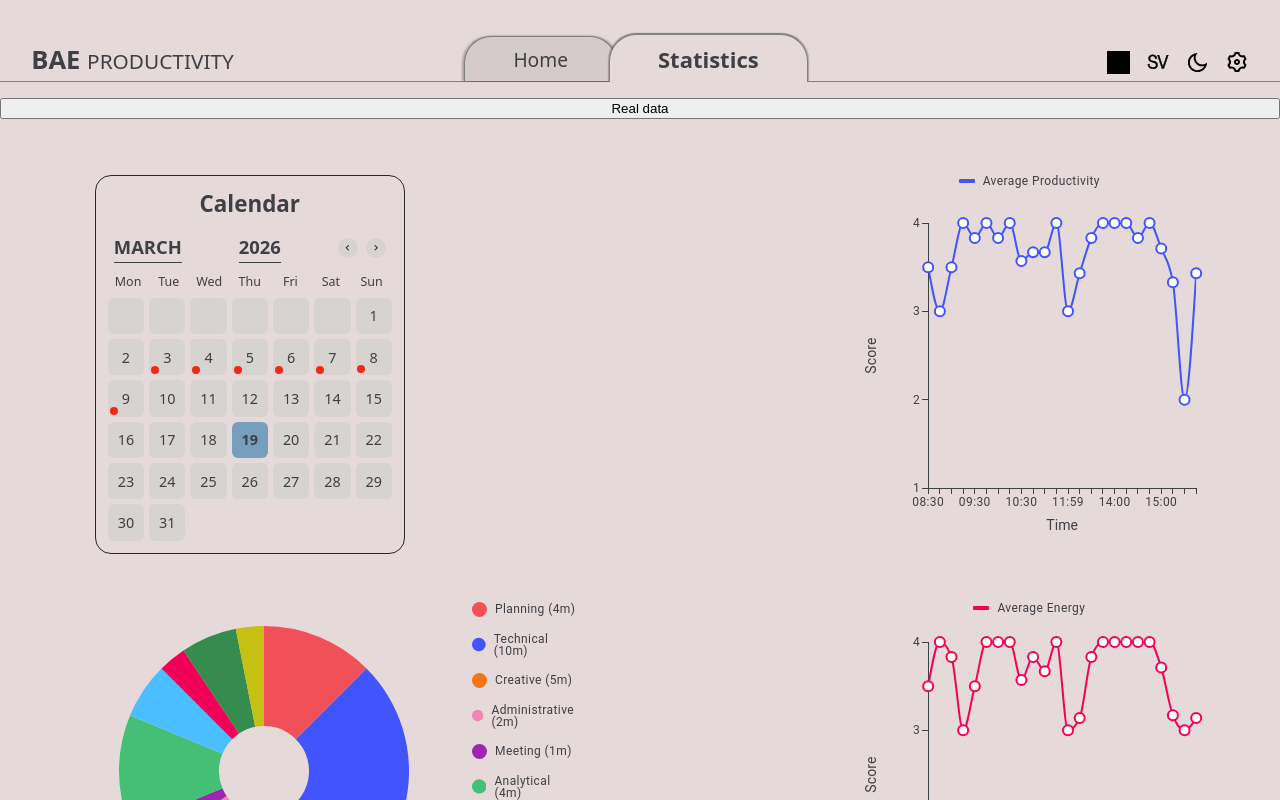
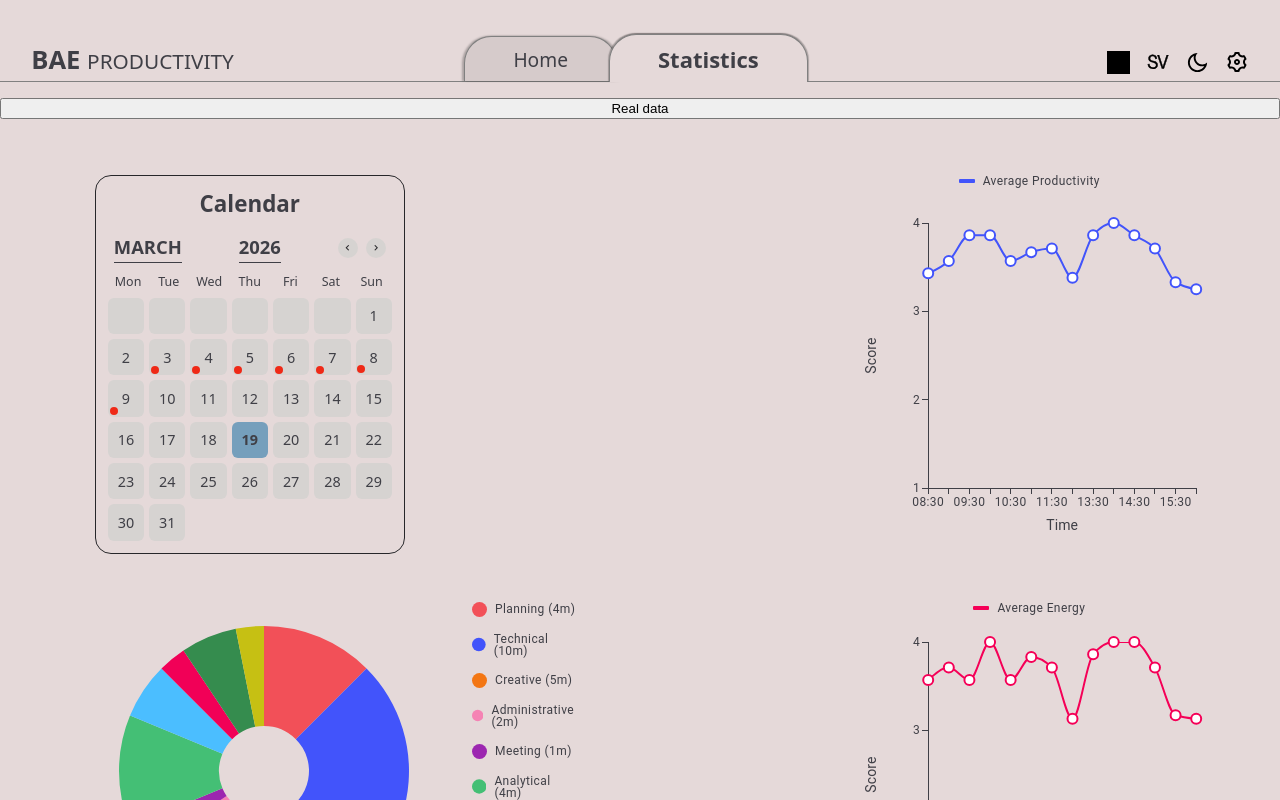
Before and after one commit to ollewarne/linkoping-pps, a React (Vite) app: page /statPage in a window 1280 px wide. Shown: the top 800 px of the page. Built offline with nearby package versions, Linux system fonts and the light colour scheme; grey boxes are pictures that could not be loaded.

Commit message:
fix: handle efficiency fallback and ignore null values in stats

```diff
--- a/src/components/Statistics/getAverageStats.js
+++ b/src/components/Statistics/getAverageStats.js
@@ -16,15 +16,20 @@ export function getAverageStats(data, key) {
         // eftersom funktionen inte kan hantera hela datumsträngen.
         const timeOnly = time.includes("T") ? time.split("T")[1].slice(0, 5) : time;
 
-        // ändra för just nu från time till min så jag kan se när det ändras direkt
-        // const roundedTime = roundTime(timeOnly);
-        const roundedTime = timeOnly;
+        const roundedTime = roundTime(timeOnly);
 
         if(!timeSlot[roundedTime]) {
           timeSlot[roundedTime] = [];
         };
 
-        timeSlot[roundedTime].push(statData[key]);
+        const value =
+          key === "productivity"
+            ? (statData.productivity ?? statData.efficiency)
+            : statData[key];
+
+        if (value == null) return;
+
+        timeSlot[roundedTime].push(value);
 
       });
 
```
